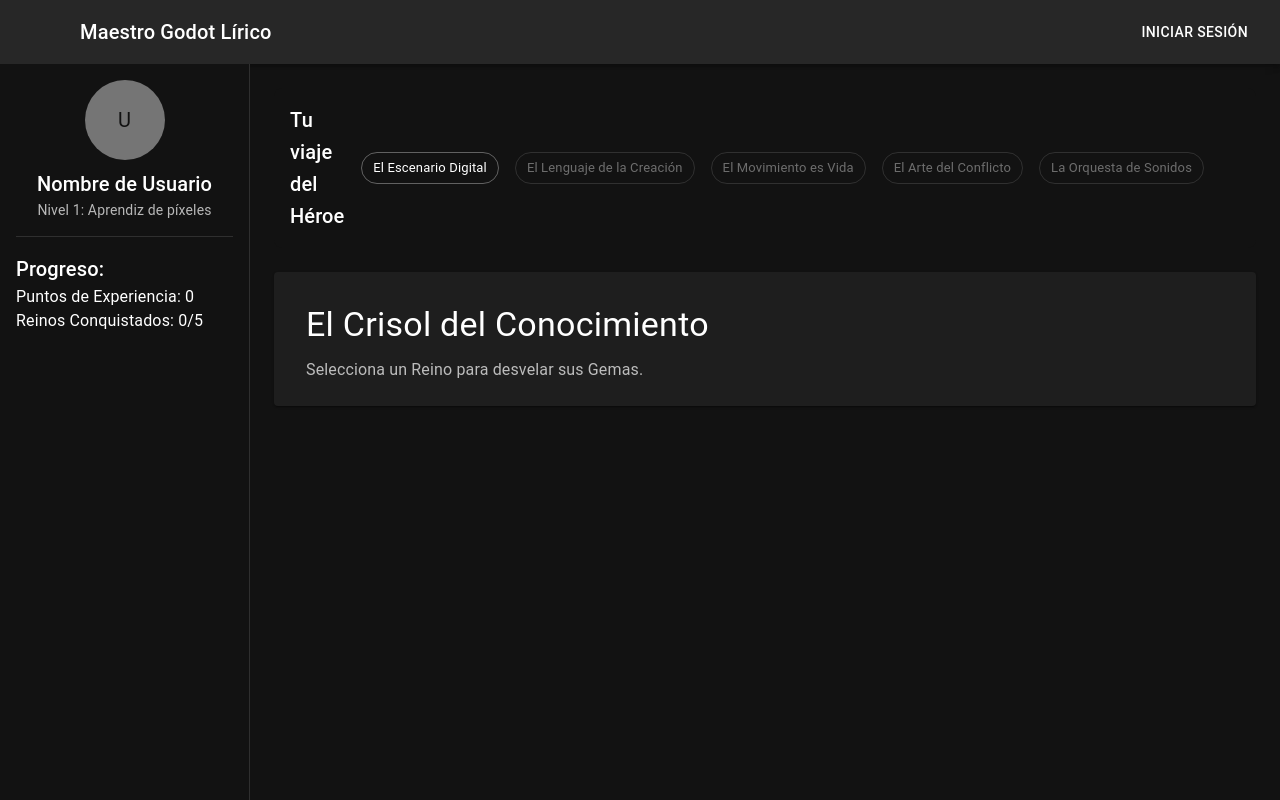
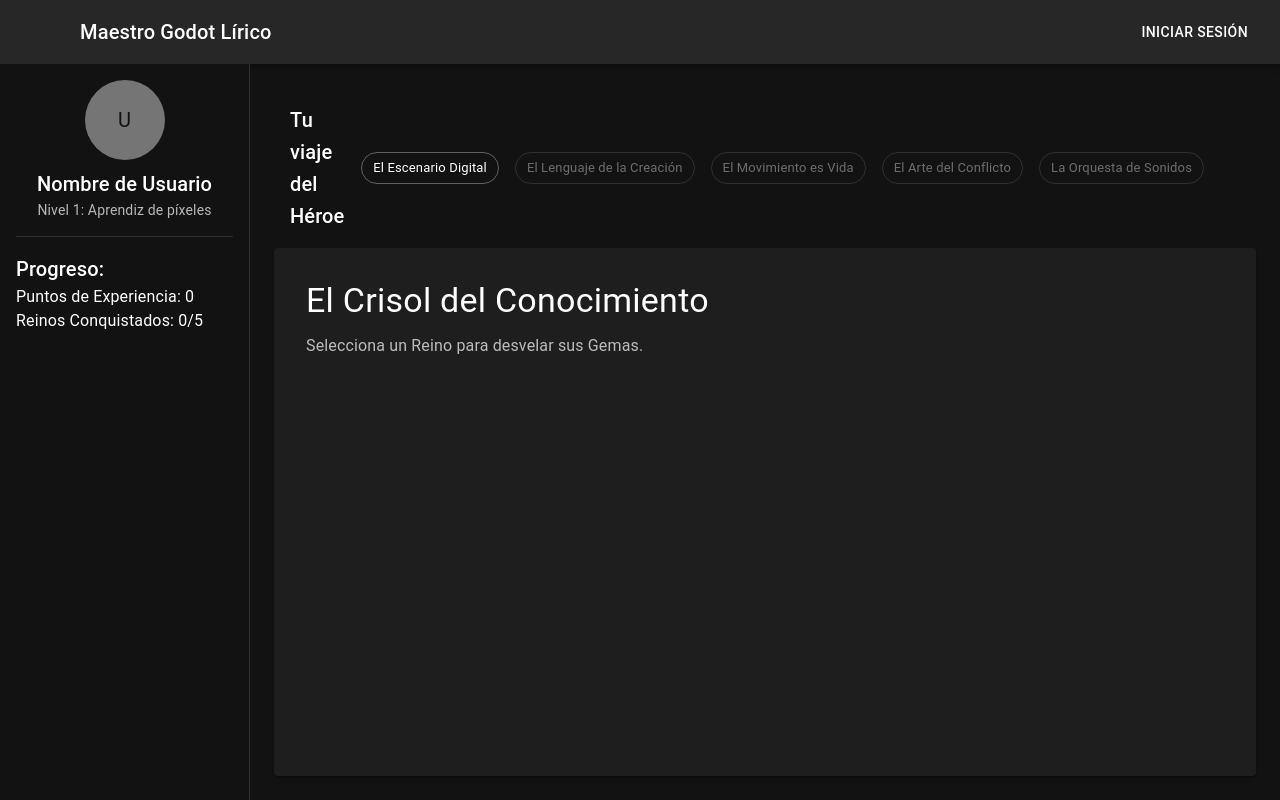
Before and after one commit to IeesusChumpitaz/Maestro-Godot, a React (Vite) app in the folder maestro-godot-lirico/: page / in a window 1280 px wide. Built offline with nearby package versions, Linux system fonts and the light colour scheme; some icons are missing.

Commit message:
Refactor: Simplificar estructura del visor para arreglar scroll

```diff
--- a/maestro-godot-lirico/src/App.jsx
+++ b/maestro-godot-lirico/src/App.jsx
@@ -47,9 +47,10 @@ function App() {
           />
 
           {/* VISOR DE LECCIÓN */}
-          <Box sx={{ flexGrow: 1, mt: 3, minHeight: 0 }}>
-            <VisorLeccion reino={reinoActivo} />
-          </Box>
+          <VisorLeccion
+            reino={reinoActivo}
+            sx={{ flexGrow: 1, mt: 3, minHeight: 0 }}
+          />
         </Box>
       </Box>
     </Box>
--- a/maestro-godot-lirico/src/components/VisorLeccion.jsx
+++ b/maestro-godot-lirico/src/components/VisorLeccion.jsx
@@ -117,7 +117,7 @@ const VisorLeccion = ({ reino }) => {
         minHeight: 0,
       }}
     >
-      <CardContent sx={{ flexGrow: 1, p: 4, overflowY: "auto" }}>
+      <CardContent sx={{ p: 4, overflowY: "auto" }}>
         {renderContent()}
       </CardContent>
     </Card>
```
